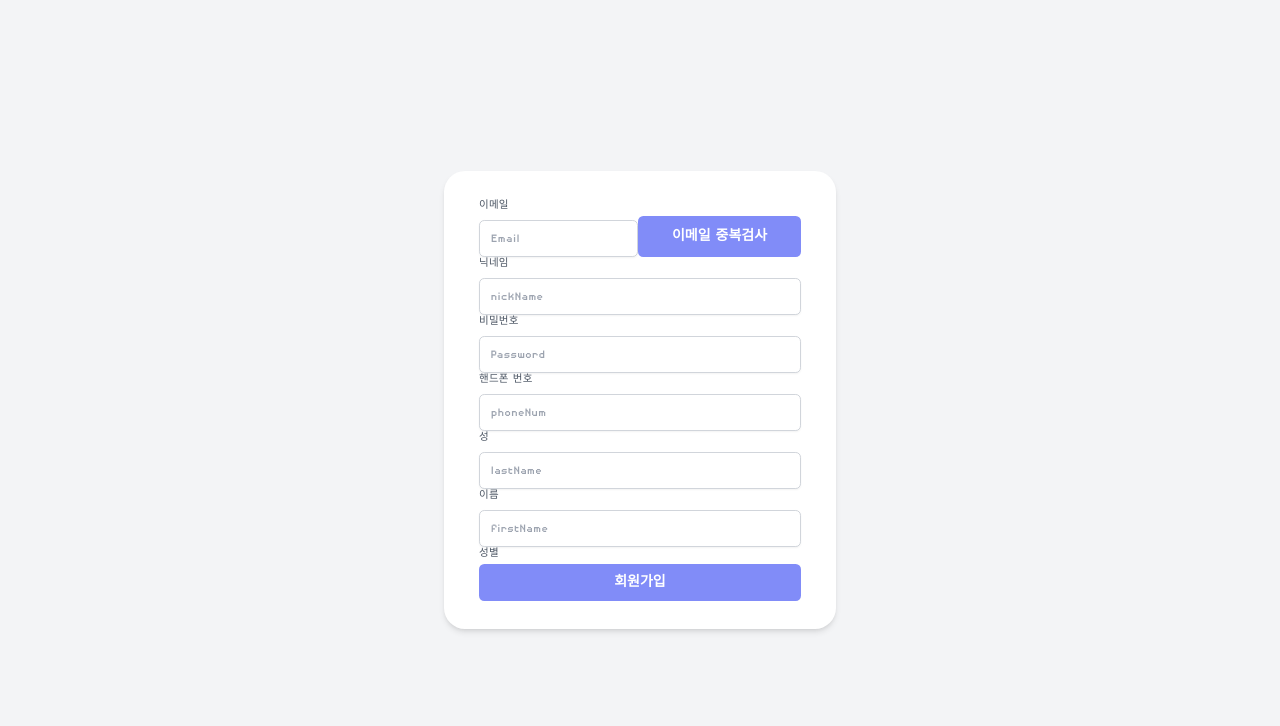
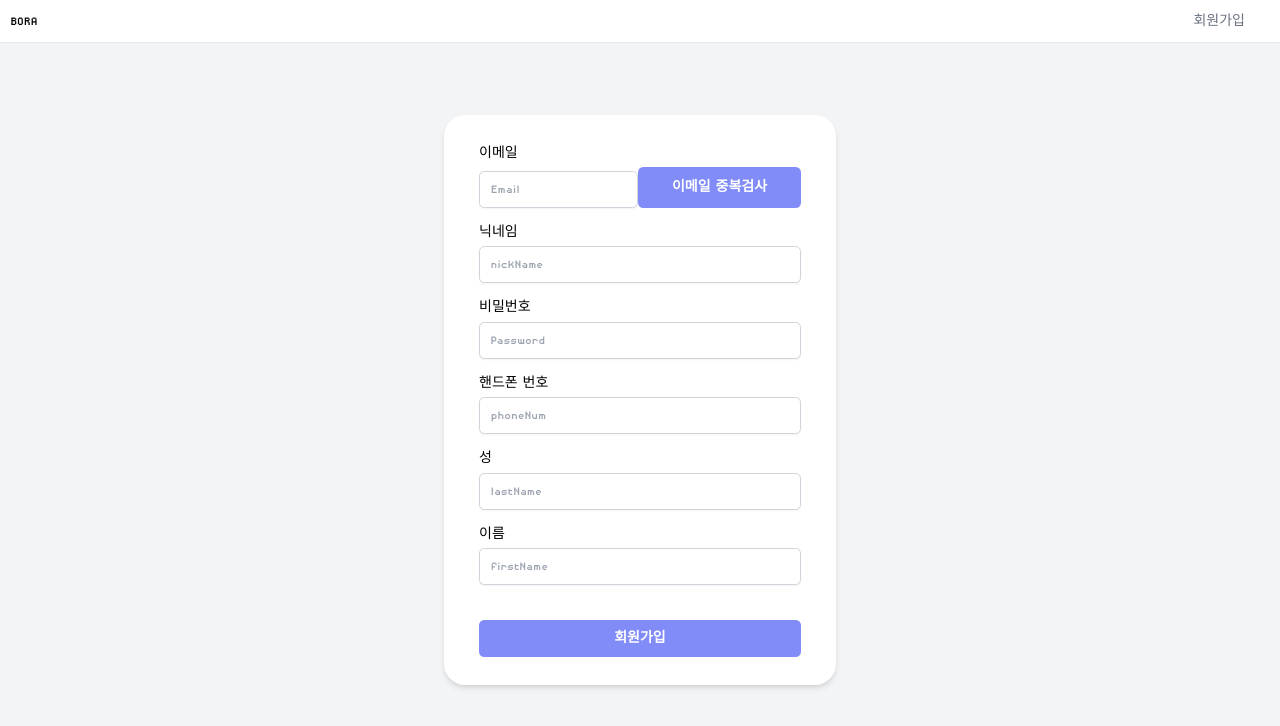
Before and after one commit to bitToyProject/toyProject, a React (Create React App) app in the folder frontend/: page /member/signup in a window 1280 px wide. Shown: the top 726 px of the page. Built offline with nearby package versions, Linux system fonts and the light colour scheme; a small style sheet from the web is missing.

Commit message:
feat: 이메일 중복검사 추가

```diff
--- a/frontend/src/webapp/common/button/ColoredButton.tsx
+++ b/frontend/src/webapp/common/button/ColoredButton.tsx
@@ -14,7 +14,7 @@ const ColoredButton = (btn: PropTypes['btn']) => {
   return (
     <>
       <button
-        className="w-full inline-flex items-center justify-center px-4 py-2 bg-indigo-400 border border-transparent rounded-md font-semibold capitalize text-white hover:bg-indigo-600 active:bg-indigo-600 focus:outline-none focus:bg-indigo-700 focus:ring focus:bg-indigo-200 disabled:opacity-25 transition"
+        className="w-full inline-flex items-center justify-center px-4 py-2 bg-indigo-400 border border-transparent rounded-md font-semibold capitalize text-white hover:bg-indigo-600 active:bg-indigo-600 focus:outline-none focus:bg-indigo-700 focus:ring disabled:opacity-25 transition"
         disabled={btn.disabled}
         onClick={(e) => btn.handleClick(e)}
       >
--- a/frontend/src/webapp/components/login/LoginPage.tsx
+++ b/frontend/src/webapp/components/login/LoginPage.tsx
@@ -1,4 +1,4 @@
-import { Header, InputModule } from 'src/webapp/common';
+import { InputModule } from 'src/webapp/common';
 import React, { useState, ChangeEvent, MouseEvent } from 'react';
 import { useRecoilState, useRecoilValue } from 'recoil';
 import {
@@ -37,14 +37,11 @@ const LoginPage = () => {
   console.log('loginVal', loginVal);
   return (
     <>
-      <Header />
-
       <div className="w-full min-h-screen bg-gray-50 flex flex-col sm:justify-center items-center pt-6 sm:pt-0">
         <div className="w-full sm:max-w-md p-5 mx-auto">
           <h2 className="mb-12 text-center text-5xl font-extrabold">
             Welcome.
           </h2>
-          <form>
           <div className="mb-4">
             <label className="block mb-1">이메일:</label>
             <InputModule
@@ -67,7 +64,6 @@ const LoginPage = () => {
               }
             />
           </div>
-            <div className="mt-6 flex items-center justify-between"></div>
           <div className="mt-6">
             <ColoredButton
               disabled={disabled}
@@ -89,7 +85,6 @@ const LoginPage = () => {
               회원가입
             </p>
           </div>
-          </form>
         </div>
       </div>
     </>
--- a/frontend/src/webapp/components/signup/SignupPage.tsx
+++ b/frontend/src/webapp/components/signup/SignupPage.tsx
@@ -1,11 +1,14 @@
 import { InputModule } from 'src/webapp/common';
-import { checkNull } from 'src/webapp/config/regExp/RegExp';
 import { ColoredButton } from 'src/webapp/container';
-import { signupState } from 'src/webapp/recoil/atom';
-import { emailCheckSelector, signupSelector } from 'src/webapp/recoil/seletors';
-import { ISignupType } from 'src/webapp/recoil/types';
 import { MouseEvent, useState, useCallback, useEffect } from 'react';
-import { useRecoilState, useRecoilValue } from 'recoil';
+import { useRecoilState, useRecoilValue, useSetRecoilState } from 'recoil';
+import {
+  emailCheckSelector,
+  emailState,
+  ISignupType,
+  signupSelector,
+  signupState,
+} from 'src/webapp/recoil/signup/signup';
 
 interface signupValType {
   username: string;
@@ -30,9 +33,10 @@ const SignupPage = () => {
   const [disabled, setDisabled] = useState<boolean>(false);
   const [signup, setSignup] = useRecoilState<ISignupType>(signupState);
 
+  const setEmail = useSetRecoilState<String>(emailState);
+
   const data = useRecoilValue(signupSelector(signup));
-
-  console.log(signupVal);
+  useRecoilValue(emailCheckSelector);
 
   const handleClick = useCallback(
     (e: MouseEvent<HTMLButtonElement | HTMLAnchorElement>) => {
@@ -43,23 +47,21 @@ const SignupPage = () => {
     [signupVal]
   );
 
-  const handleEmailCheck = (
-    e: MouseEvent<HTMLButtonElement | HTMLAnchorElement>
-  ) => {
+  const handleEmailCheck = useCallback(
+    (e: MouseEvent<HTMLButtonElement | HTMLAnchorElement>) => {
       e.preventDefault();
       e.stopPropagation();
-    console.log(signupVal.username);
-  };
-
-  console.log(data);
+      setEmail(signupVal.username);
+    },
+    [signupVal]
+  );
 
   return (
     <>
-      <div className="min-h-screen flex flex-col items-center justify-center bg-gray-100">
+      <div className="h-screen flex items-center justify-center bg-gray-100">
         <div className="flex flex-col bg-white shadow-md px-4 sm:px-6 md:px-8 lg:px-10 py-8 rounded-3xl w-6/12 max-w-md">
-          <label className="mb-1 text-xs tracking-wide text-gray-600">
-            이메일
-          </label>
+          <div className="mb-4">
+            <label className="block mb-1">이메일</label>
             <div className="flex">
               <InputModule
                 type={'text'}
@@ -78,9 +80,9 @@ const SignupPage = () => {
                 handleClick={handleEmailCheck}
               />
             </div>
-          <label className="mb-1 text-xs tracking-wide text-gray-600">
-            닉네임
-          </label>
+          </div>
+          <div className="mb-4">
+            <label className="block mb-1">닉네임</label>
             <InputModule
               type={'nickName'}
               disabled={false}
@@ -89,9 +91,9 @@ const SignupPage = () => {
                 setSignupVal({ ...signupVal, nickName: value })
               }
             />
-          <label className="mb-1 text-xs tracking-wide text-gray-600">
-            비밀번호
-          </label>
+          </div>
+          <div className="mb-4">
+            <label className="block mb-1">비밀번호</label>
             <InputModule
               type={'password'}
               disabled={false}
@@ -100,10 +102,9 @@ const SignupPage = () => {
                 setSignupVal({ ...signupVal, password: value })
               }
             />
-
-          <label className="mb-1 text-xs tracking-wide text-gray-600">
-            핸드폰 번호
-          </label>
+          </div>
+          <div className="mb-4">
+            <label className="block mb-1">핸드폰 번호</label>
             <InputModule
               type={'phoneNum'}
               disabled={false}
@@ -112,7 +113,9 @@ const SignupPage = () => {
                 setSignupVal({ ...signupVal, phoneNum: value })
               }
             />
-          <label className="mb-1 text-xs tracking-wide text-gray-600">성</label>
+          </div>
+          <div className="mb-4">
+            <label className="block mb-1">성</label>
             <InputModule
               type={'lastName'}
               disabled={false}
@@ -121,9 +124,9 @@ const SignupPage = () => {
                 setSignupVal({ ...signupVal, lastName: value })
               }
             />
-          <label className="mb-1 text-xs tracking-wide text-gray-600">
-            이름
-          </label>
+          </div>
+          <div className="mb-4">
+            <label className="block mb-1">이름</label>
             <InputModule
               type={'firstName'}
               disabled={false}
@@ -132,10 +135,8 @@ const SignupPage = () => {
                 setSignupVal({ ...signupVal, firstName: value })
               }
             />
-          <label className="mb-1 text-xs tracking-wide text-gray-600">
-            성별
-          </label>
-
+          </div>
+          <div className="mt-6">
             <ColoredButton
               disabled={disabled}
               btnLabel={'회원가입'}
@@ -146,6 +147,7 @@ const SignupPage = () => {
             />
           </div>
         </div>
+      </div>
     </>
   );
 };
--- a/frontend/src/webapp/container/login/LoginApp.tsx
+++ b/frontend/src/webapp/container/login/LoginApp.tsx
@@ -1,8 +1,10 @@
+import { Header } from 'src/webapp/common';
 import { LoginPage } from 'src/webapp/components/index';
 
 const LoginApp = () => {
   return (
     <>
+      <Header />
       <LoginPage />
     </>
   );
--- a/frontend/src/webapp/container/signup/SignupApp.tsx
+++ b/frontend/src/webapp/container/signup/SignupApp.tsx
@@ -1,8 +1,10 @@
+import { Header } from 'src/webapp/common';
 import { SignupPage } from 'src/webapp/components';
 
 const SignupApp = () => {
   return (
     <>
+      <Header />
       <SignupPage />
     </>
   );
--- a/frontend/src/webapp/recoil/atom.ts
+++ b/frontend/src/webapp/recoil/atom.ts
@@ -1,18 +1,5 @@
 import { atom } from "recoil";
-import { IEditorType, ISignupType } from "./types";
-
-export const signupState = atom<ISignupType>({
-  key: "signup",
-  default: {
-    username: "",
-    password: "",
-    nickName: "",
-    phoneNum: "",
-    firstName: "",
-    lastName: "",
-    gender: 0,
-  },
-});
+import { IEditorType } from "./types";
 
 export const contentsState = atom<IEditorType>({
   key: "contents",
--- a/frontend/src/webapp/recoil/seletors.ts
+++ b/frontend/src/webapp/recoil/seletors.ts
@@ -1,68 +1,5 @@
 import { selectorFamily } from "recoil";
-import { apiPost } from "../service/login/Login.service";
-import { IEditorType, IResStatus, ISignupType, Param } from "./types";
-import {
-  checkNull,
-  validateEmail,
-  validateNumber,
-} from "src/webapp/config/regExp/RegExp";
-
-export const signupSelector = selectorFamily<IResStatus, Param>({
-  key: "auth/signup",
-  get: (data: ISignupType) => async () => {
-    console.log("data", data);
-    if (
-      checkNull([
-        data.firstName,
-        data.gender,
-        data.lastName,
-        data.nickName,
-        data.password,
-        data.phoneNum,
-        data.username,
-      ])
-    )
-      return;
-
-    if (validateEmail(data.username).isError) {
-      alert(validateEmail(data.username).msg);
-      return false;
-    }
-
-    if (validateNumber(data.phoneNum).isNumberError) {
-      alert(validateNumber(data.phoneNum).numberMsg);
-      return false;
-    }
-
-    try {
-      const response = await apiPost("/auth/signup", data);
-      console.log("data", data);
-      if (response.status === 200) {
-        return response.data;
-      }
-    } catch (e: any) {
-      return e.response.data;
-    }
-  },
-});
-
-export const emailCheckSelector = selectorFamily<IResStatus, Param>({
-  key : "auth/check",
-  get : (data: ISignupType) => async () => {
-
-    console.log(data);
-
-    try {
-      // const response = await apiPost("/auth/check", data);
-      // console.log("data", data);
-      // if (response.status === 200) {
-      //   return response.data;
-      // }
-    } catch (e: any) {
-      return e.response.data;
-    }
-  }
-})
+import { IEditorType } from "./types";
 
 export const editorSelector = selectorFamily<any, any>({
   key: "editor",
--- /dev/null
+++ b/frontend/src/webapp/recoil/signup/signup.ts
@@ -0,0 +1,97 @@
+import { atom, selector, selectorFamily } from "recoil";
+import { checkNull, validateEmail, validateNumber } from "src/webapp/config/regExp/RegExp";
+import { apiPost } from "src/webapp/service/login/Login.service";
+
+export interface ISignupType {
+  username: string;
+  password: string;
+  nickName: string;
+  phoneNum: string;
+  firstName: string;
+  lastName: string;
+  gender: number;
+}
+
+export interface IResStatus {
+  result: string;
+}
+
+export interface Param extends ISignupType {
+  [key: string]: any;
+}
+
+export const emailState = atom<String>({
+  key: "email",
+  default: ""
+})
+
+export const signupState = atom<ISignupType>({
+  key: "signup",
+  default: {
+    username: "",
+    password: "",
+    nickName: "",
+    phoneNum: "",
+    firstName: "",
+    lastName: "",
+    gender: 0,
+  },
+});
+
+export const signupSelector = selectorFamily<IResStatus, Param>({
+  key: "auth/signup",
+  get: (data: ISignupType) => async () => {
+    console.log("data", data);
+    if (
+      checkNull([
+        data.firstName,
+        data.gender,
+        data.lastName,
+        data.nickName,
+        data.password,
+        data.phoneNum,
+        data.username,
+      ])
+    )
+      return;
+
+    if (validateEmail(data.username).isError) {
+      alert(validateEmail(data.username).msg);
+      return false;
+    }
+
+    if (validateNumber(data.phoneNum).isNumberError) {
+      alert(validateNumber(data.phoneNum).numberMsg);
+      return false;
+    }
+
+    try {
+      const response = await apiPost("/auth/signup", data);
+      console.log("data", data);
+      if (response.status === 200) {
+        return response.data;
+      }
+    } catch (e: any) {
+      return e.response.data;
+    }
+  },
+});
+
+export const emailCheckSelector = selector<String>({
+  key : "auth/check",
+  get: async ({ get }) => {
+    const username = get(emailState);
+    console.log(username);
+    if(!username) return;
+    try {
+      const response = await apiPost(`/auth/check/${username}`, username);
+      console.log("username", username);
+      if (response.status === 200) {
+        return response.data;
+      }
+    } catch (e: any) {
+      // return e.response.data;
+      return;
+    }
+  }
+})
```
Also changed, not shown: frontend/src/webapp/recoil/types.ts (+0 -17 lines), frontend/src/tailwind.output.css. Lines whose indentation alone changed are shown as unchanged.
